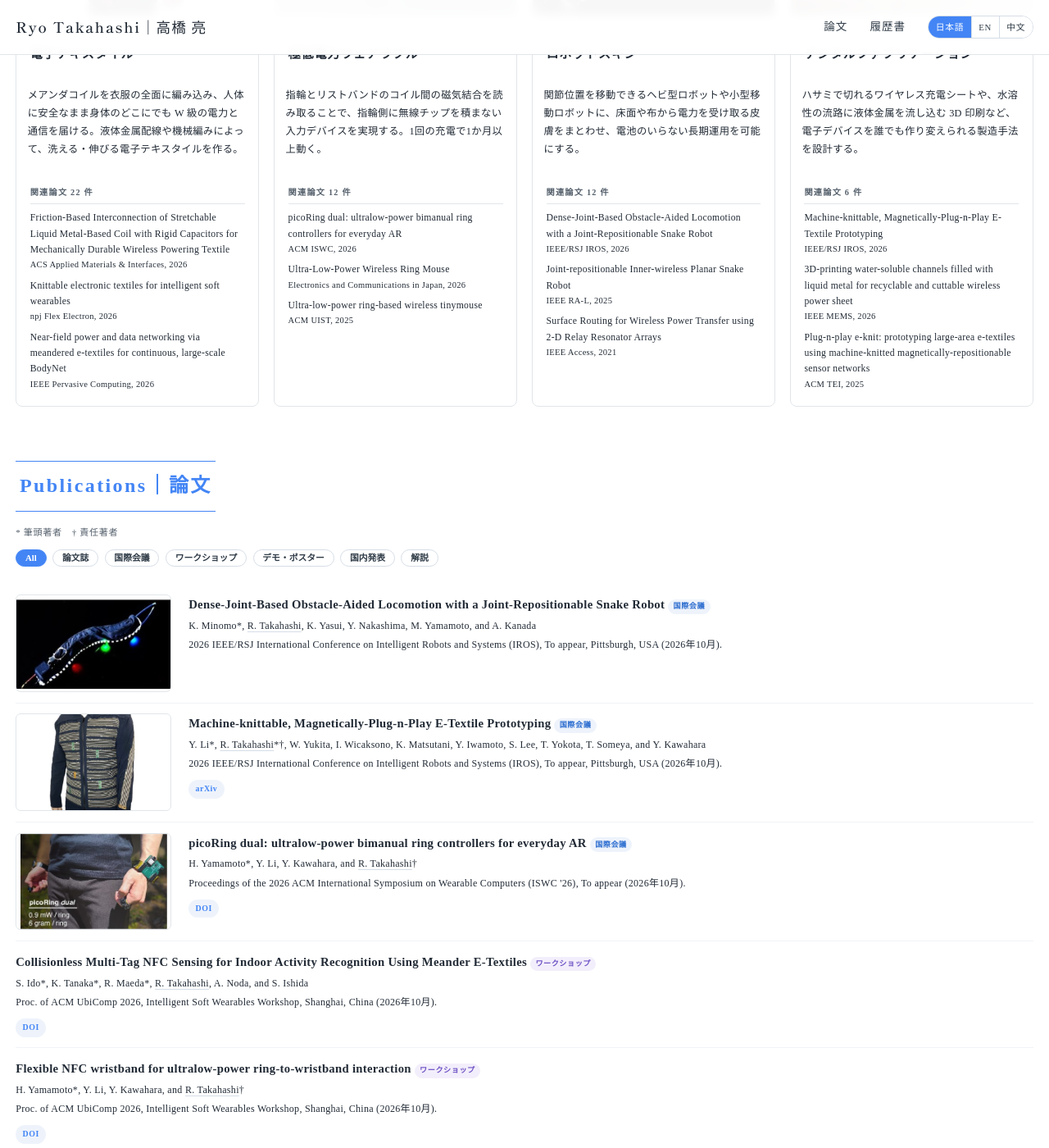
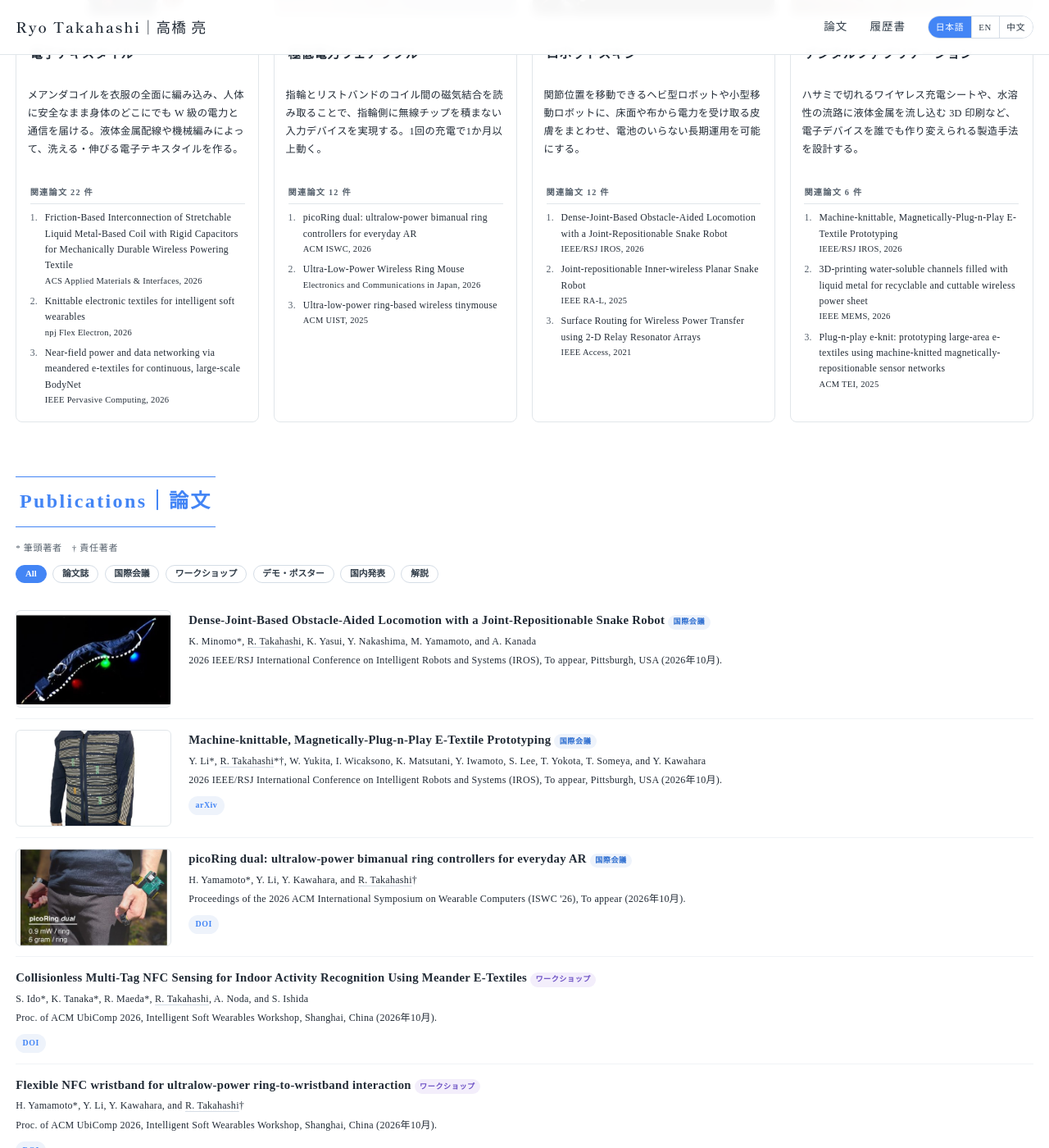
Before and after one commit to takahashiryo/takahashiryo.github.io, a Jekyll site: the page built from _pages/ja.html, in a window 1280 px wide and 1400 px high, scrolled down 1306 px. Shown: the whole window at 82% size. Built offline with Jekyll 4.4.1, drawn with Linux system fonts in a browser that asks for light colours.

Commit message:
研究テーマカードの関連論文に番号を振る
CSS カウンタで 1. 2. 3. を出す。タイトルが折り返しても番号の右に
揃うよう li を flex にして、本文を span で包んでいる。
カードごとに counter-reset するので、どのカードも 1 から始まる。

Co-Authored-By: Claude Opus 5 <noreply@anthropic.com>

```diff
--- a/_includes/style.html
+++ b/_includes/style.html
@@ -181,8 +181,14 @@
     padding-bottom: 0.4em; border-bottom: 1px solid var(--line); margin-bottom: 0.7em;
     font-variant-numeric: tabular-nums;
   }
-  .theme-pubs ul { list-style: none; margin: 0; padding: 0; }
-  .theme-pubs li { font-size: 0.78em; line-height: 1.65; }
+  /* 番号は CSS カウンタで振る。文字が折り返しても番号の右に揃うよう flex にしている */
+  .theme-pubs ul { list-style: none; margin: 0; padding: 0; counter-reset: tpub; }
+  .theme-pubs li { display: flex; gap: 0.45em; font-size: 0.78em; line-height: 1.65; }
+  .theme-pubs li::before {
+    counter-increment: tpub; content: counter(tpub) ".";
+    flex: 0 0 1.1em; color: var(--faint); font-variant-numeric: tabular-nums;
+  }
+  .theme-pubs li > span.theme-pub-body { min-width: 0; }
   .theme-pubs li + li { margin-top: 0.6em; }
   .theme-pubs a { color: var(--ink); }
   .theme-pubs a:hover { color: var(--blue); }
--- a/_includes/theme_pub_item.html
+++ b/_includes/theme_pub_item.html
@@ -1,6 +1,6 @@
 {%- comment %} 研究テーマカードに出す論文1件（theme_pubs.html から2箇所で使う） {%- endcomment -%}
 {%- assign p = include.p -%}
-<li>
+<li><span class="theme-pub-body">
   {%- if p.url contains "http" -%}
     <a href="{{ p.url }}" target="_blank" rel="noopener">{{ p.title | escape }}</a>
   {%- else -%}
@@ -9,4 +9,4 @@
   {%- comment %} カードは幅が狭いので、ここだけ venue_short.yml で短くする {% endcomment -%}
   {%- assign venue = site.data.venue_short[p.venue] | default: p.venue -%}
   <span class="theme-pub-meta">{{ venue | escape | truncate: 48 }}, {{ p.year }}</span>
-</li>
+</span></li>
```
